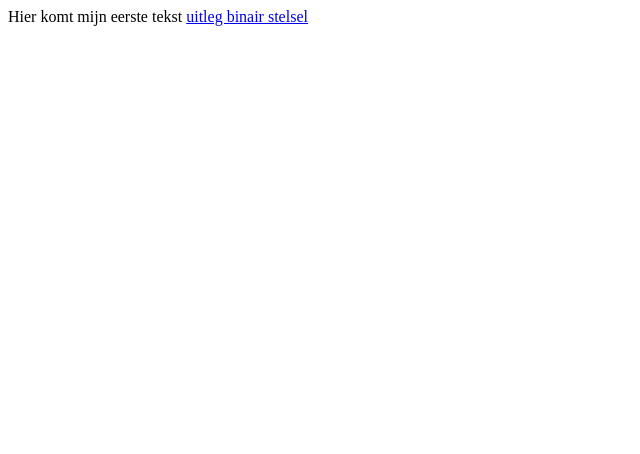
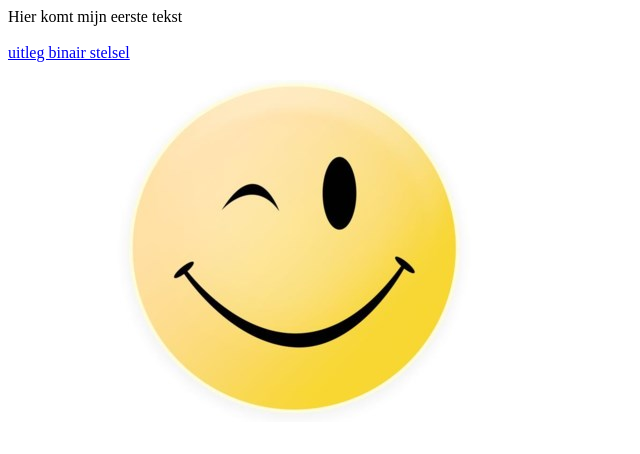
Before and after one commit to Cathelijne2007/Cathelijne2007.github.io, a plain HTML site: page index.html in a window 1280 px wide. Shown: the whole page, without its empty margins (0-640 px from the left). Drawn offline with Linux system fonts and the light colour scheme.

Commit message:
afbeelding toegevoegt

```diff
--- a/index.html
+++ b/index.html
@@ -8,7 +8,15 @@
     <body>
         Hier komt mijn eerste tekst
 
+        <br>
+        <br>
+
         <a href="binairstelsel.html">uitleg binair stelsel</a>
+
+        <br>
+        <br>
+
+        <img src="smiley foto.jpg" alt="photo of a smiley">
 
     </body>
 </html>
```
